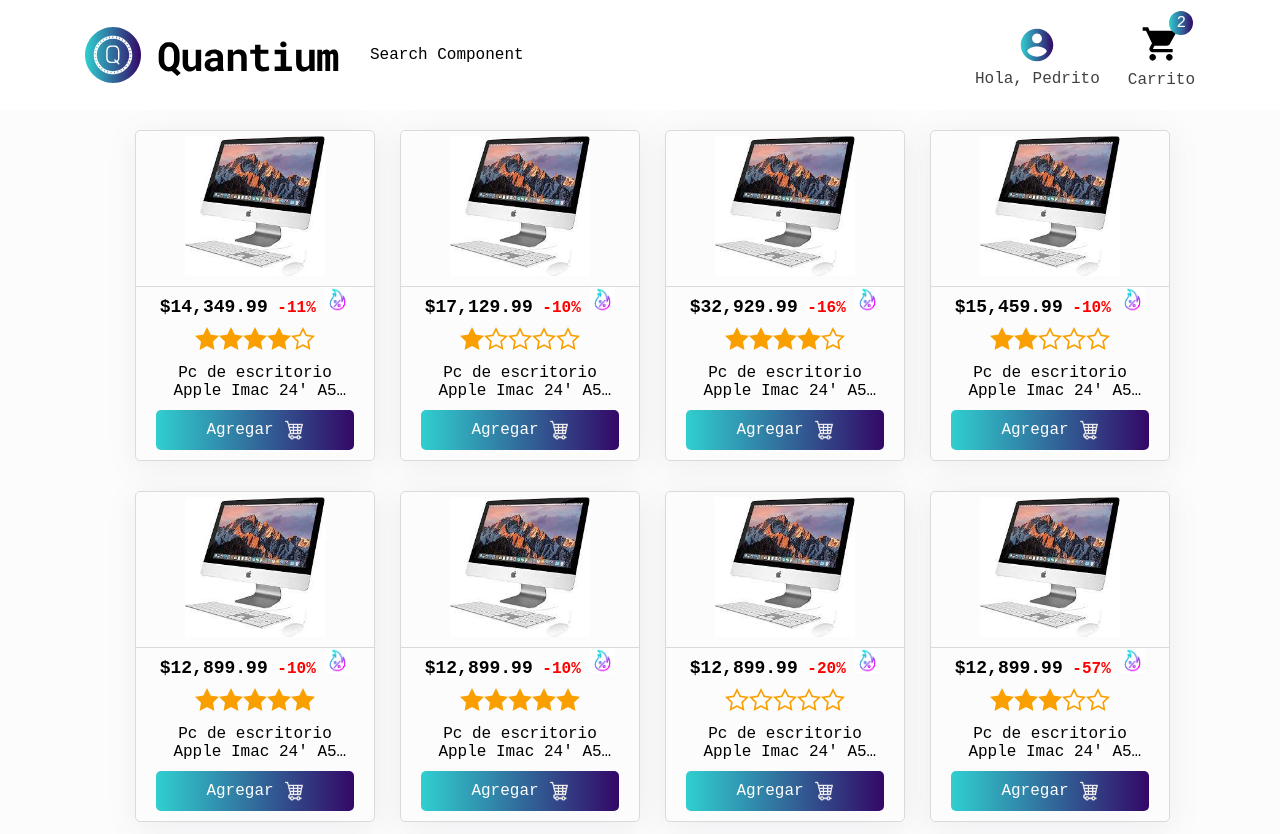
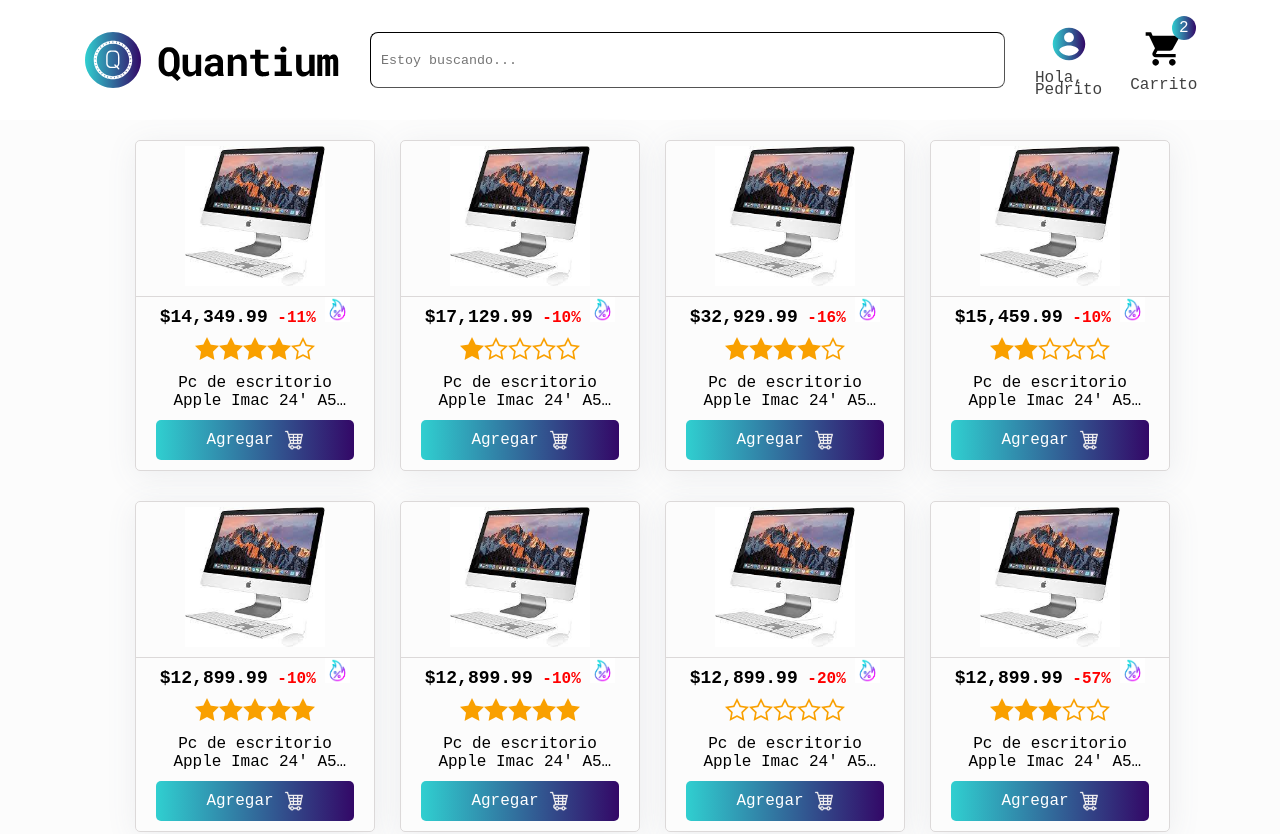
Before and after one commit to antbenitez/eCommerce-app, a React (Vite) app: page /ProductListPage in a window 1280 px wide. Shown: the top 834 px of the page. Built offline with nearby package versions, Linux system fonts and the light colour scheme.

Commit message:
Added Search Bar component

```diff
--- a/src/components/Header/Header.jsx
+++ b/src/components/Header/Header.jsx
@@ -5,6 +5,7 @@
 import quantiumLogoIcon from "../../assets/icons/quantium_logo.svg";
 import shoppingCartIcon from "../../assets/icons/shopping_cart.svg";
 import ellipseIcon from "../../assets/icons/ellipse.svg";
+import SearchBar from '../SearchBar/SearchBar';
 
 const Header = ({user = null, checkout = null}) => {
   return (
@@ -17,7 +18,7 @@
                     </a>
                 </div>
                 <div className='top-item-fill'>
-                    Search Component
+                    <SearchBar></SearchBar>
                 </div>
                 <div className='top-item-right'>
                     <a className={`account-item ${user ? 'logged' : 'anonymous'}`} tabIndex={0} onClick={() => console.log("Account")}>
--- a/src/components/TextInput/TextInput.css
+++ b/src/components/SearchBar/SearchBar.css
@@ -1,8 +1,8 @@
 input {
     font-family: "Roboto Mono", monospace;
     height: 56px;
-    width: 343px;
-    border-width: 2px;
+    width: 635px;
+    border-width: 1px;
     border-radius: 8px;
     border-color: black;
     padding: 10px;
--- /dev/null
+++ b/src/components/SearchBar/SearchBar.jsx
@@ -0,0 +1,9 @@
+import "./SearchBar.css"
+
+const SearchBar = () =>{
+    return(
+        <input type="text" placeholder="Estoy buscando..."/>
+    )
+}
+
+export default SearchBar;
--- a/src/routes/TestingPage/TestingPage.jsx
+++ b/src/routes/TestingPage/TestingPage.jsx
@@ -1,12 +1,12 @@
-import TextInput from "../../components/TextInput/TextInput";
 import Button from "../../components/Button/Button"
+import SearchBar from "../../components/SearchBar/SearchBar";
+import Header from "../../components/Header/Header"
 
 
 function TestingPage() {
   return(
     <div>
-      <TextInput></TextInput>
-      <Button>dasdasdasda</Button>
+      <Header></Header>
     </div>
   )
 }
```
